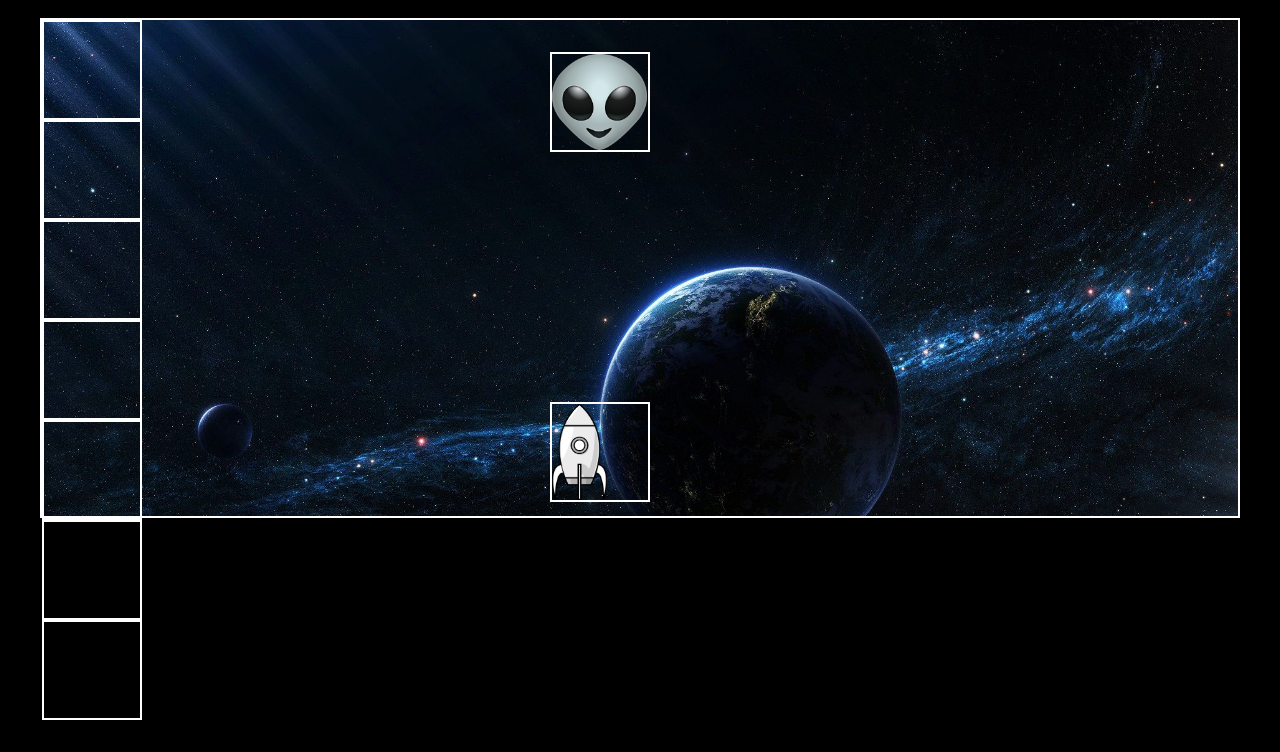
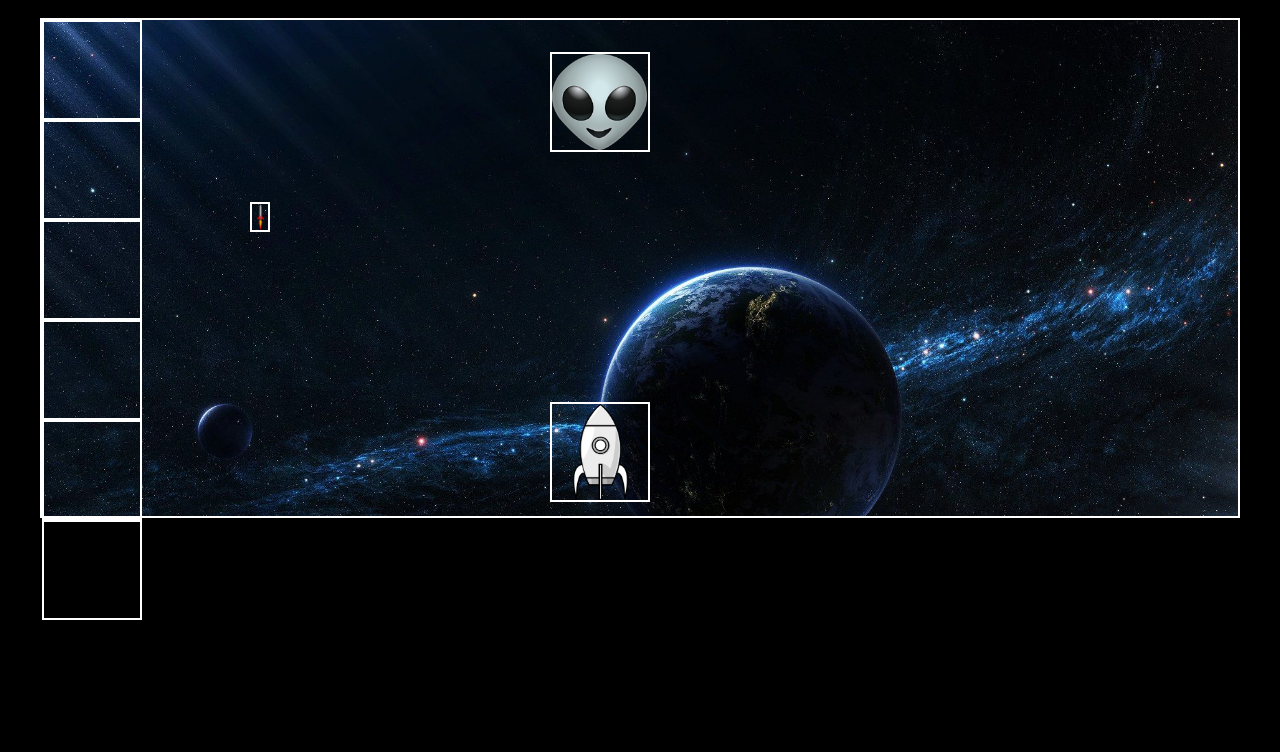
Before and after one commit to SunnyAjimalJS/Space-Invaders, a plain HTML site: page index.html in a window 1280 px wide. Shown: the part 48-800 px from the top of the page. Drawn offline with Linux system fonts and the light colour scheme.

Commit message:
added missile

```diff
--- a/app.js
+++ b/app.js
@@ -12,12 +12,15 @@ document.onkeydown = (e) => {
     console.log(e);
     if (e.keyCode === 37){
         console.log("LEFT")
-        hero.left = hero.left - 10;
+        hero.left = hero.left - 20;
         heroElement.style.left = hero.left + "px";
     } else if (e.keyCode === 39){
         console.log("RIGHT")
-        hero.left = hero.left + 10;
+        hero.left = hero.left + 20;
         heroElement.style.left = hero.left + "px";
+    } else if (e.keyCode === 32){
+        console.log("FIRE")
     }
 
+
 };
--- a/index.html
+++ b/index.html
@@ -11,7 +11,7 @@
     <section id="game-display">
             <div id="hero"></div>
             <div class="alien"></div>
-            <div></div>
+            <div class="missile"></div>
             <div></div>
             <div></div>
             <div></div>
--- a/styles.scss
+++ b/styles.scss
@@ -15,6 +15,7 @@ h1 {
     background-image: url(./Assets/small-spaceship-clipart-3.png);
     background-size: contain;
     background-repeat: no-repeat;
+    background-position-x: center;
     position: absolute;
     top: 450px;
     left: 550px;
@@ -46,3 +47,17 @@ div {
     width: 100px;
     height: 100px;
 }
+
+//creating the dynamic missile
+
+.missile{
+    background-image: url(./Assets/Missile2.png);
+    background-size: contain;
+    background-repeat: no-repeat;
+    background-position-x: center;
+    position: absolute;
+    top: 250px;
+    left: 250px;
+    height: 30px;
+    width: 20px;
+}
```
Also changed, not shown: Assets/Missile.png (added), Assets/Missile2.png (added), styles.css, 1 other file.
